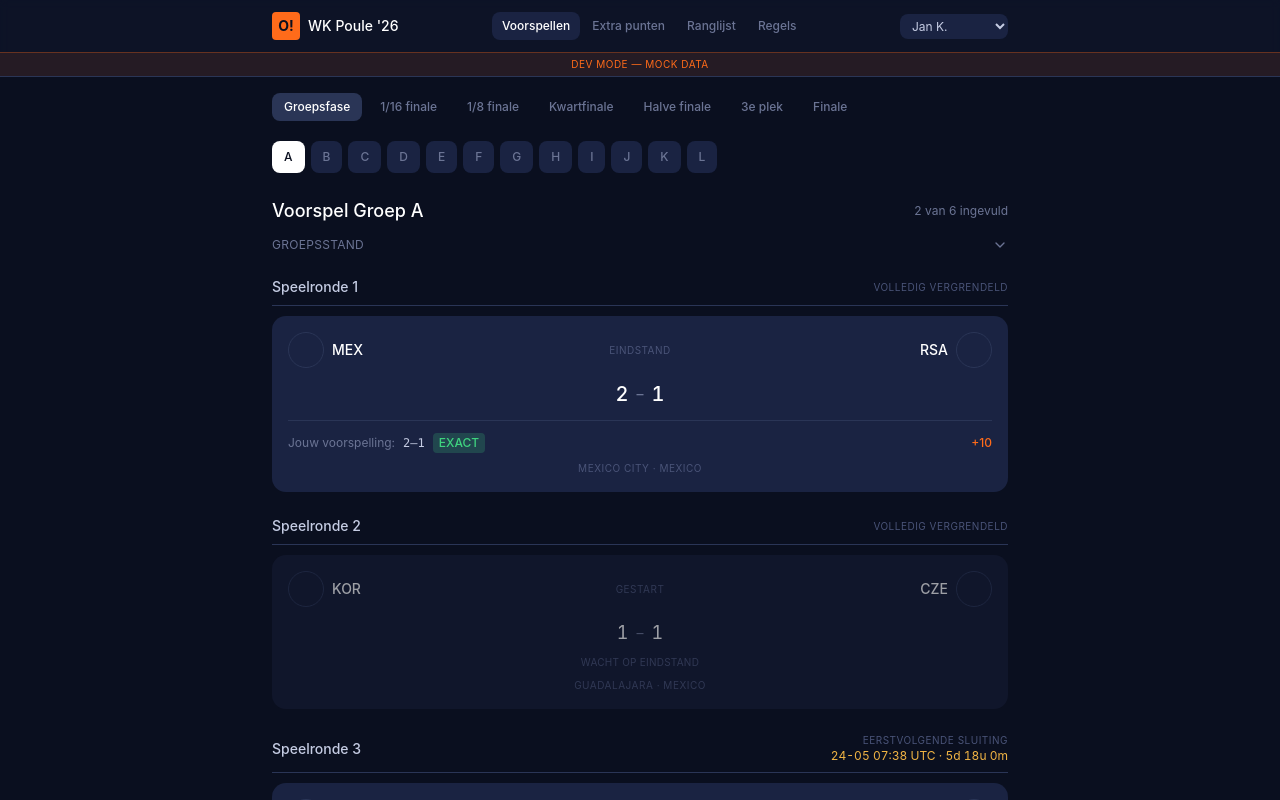
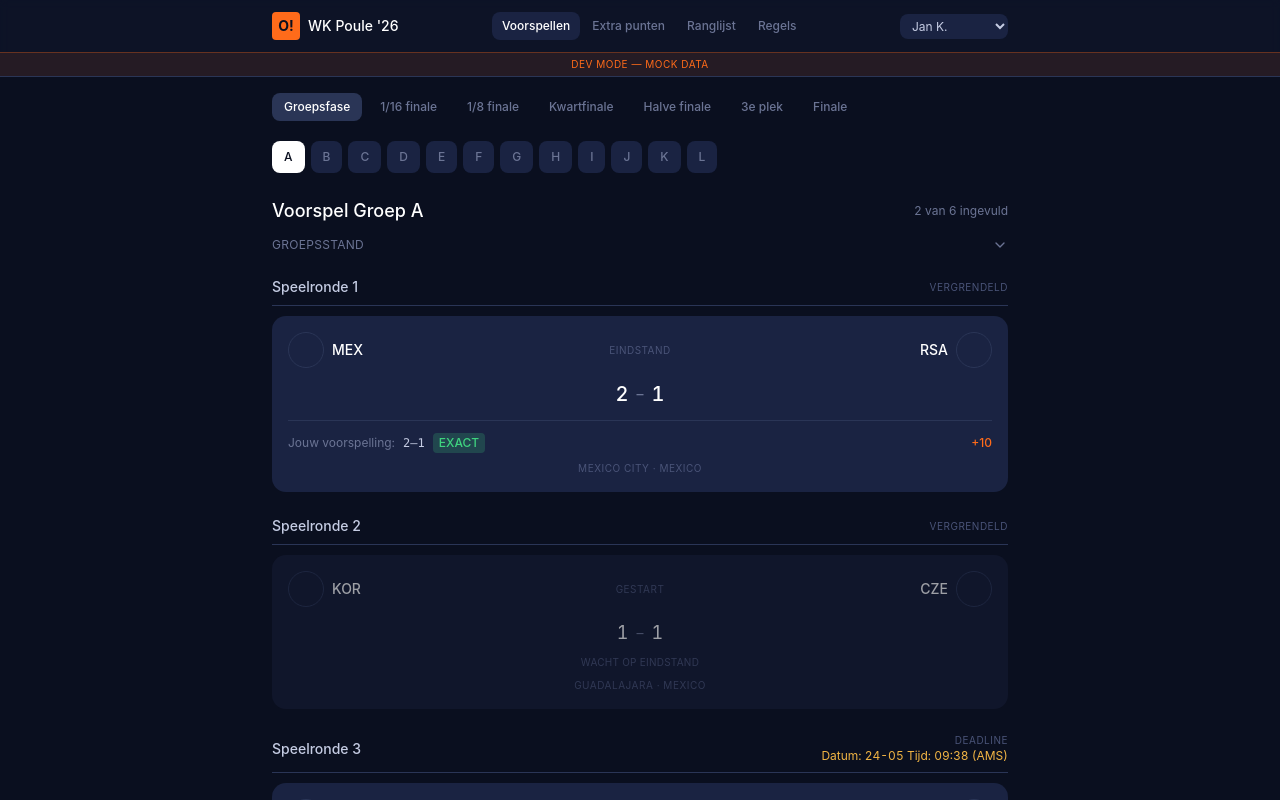
Before and after one commit to Guidoznl/OMG-WK-POULE-TEST, a Next.js app: page /predictions in a window 1280 px wide. Shown: the top 800 px of the page. Built offline with nearby package versions, Linux system fonts and the light colour scheme.

Commit message:
Refactor deadline handling and messaging
Updated the deadline messaging and added a new function for formatting deadlines in Amsterdam time.

```diff
--- a/app/predictions/page.tsx
+++ b/app/predictions/page.tsx
@@ -4,7 +4,6 @@ import { useEffect, useState, useMemo } from 'react'
 import { useRouter } from 'next/navigation'
 import { Match, Prediction, Stage, MatchdaySummary, CURRENT_TERMS_VERSION } from '@/lib/types'
 import { getDataProvider } from '@/lib/data-provider'
-import { formatDeadline, formatCountdownShort } from '@/lib/date-utils'
 import { TopNav } from '@/components/TopNav'
 import { MatchTile } from '@/components/MatchTile'
 import { GroupStandings } from '@/components/GroupStandings'
@@ -25,7 +24,6 @@ export default function PredictionsPage() {
       const provider = getDataProvider()
       const user = await provider.getCurrentUser()
       if (!user) { router.push('/login'); return }
-      // Force terms acceptance before anything else
       if (!user.accepted_terms_at || user.accepted_terms_version !== CURRENT_TERMS_VERSION) {
         router.push('/terms-accept')
         return
@@ -45,7 +43,6 @@ export default function PredictionsPage() {
     }
     load()
 
-    // Re-load every 60 seconds so lock-states update live
     const interval = setInterval(load, 60_000)
     return () => clearInterval(interval)
   }, [router])
@@ -58,14 +55,12 @@ export default function PredictionsPage() {
     if (activeStageId !== 1) setActiveGroup(null)
   }, [activeStageId, matches])
 
-  // Get matches relevant to the active selection, grouped by matchday
   const matchdayGroups = useMemo(() => {
     let visible = matches.filter(m => m.stage_id === activeStageId)
     if (activeStageId === 1 && activeGroup) {
       visible = visible.filter(m => m.group_label === activeGroup)
     }
     visible.sort((a, b) => new Date(a.kickoff_ams).getTime() - new Date(b.kickoff_ams).getTime())
-    // Group by matchday
     const map: Record<number, Match[]> = {}
     for (const m of visible) {
       if (!map[m.matchday]) map[m.matchday] = []
@@ -174,7 +169,9 @@ export default function PredictionsPage() {
             </p>
           ) : (
             matchdayGroups.map(mg => {
-              const summary = summaries.find(s => s.stage_id === activeStageId && s.matchday === mg.matchday)
+              // De deadline van een speelronde = lock_at van de eerste open
+              // wedstrijd. Door de nieuwe view is dat voor groepsfase
+              // automatisch dezelfde globale deadline voor alle wedstrijden.
               const nextLockAt = mg.matches
                 .filter(m => m.status === 'open')
                 .sort((a, b) => new Date(a.lock_at).getTime() - new Date(b.lock_at).getTime())[0]
@@ -209,7 +206,7 @@ export default function PredictionsPage() {
           <a href="/rules" className="text-ink-400 hover:text-ink-50 underline underline-offset-2">
             Bekijk volledige spelregels
           </a>
-          <p className="mt-2">Wedstrijden sluiten 2 uur vóór de aftrap. Inzendingen kunnen tot dan worden aangepast.</p>
+          <p className="mt-2">Voorspellingen sluiten bij de aftrap van de eerste wedstrijd van een speelronde.</p>
         </div>
       </main>
     </>
@@ -229,16 +226,31 @@ function MatchdayHeader({ stageId, matchday, nextLockAt, allLocked }: {
       <h3 className="text-ink-200 text-sm font-display font-medium">{label}</h3>
       {nextLockAt ? (
         <div className="text-right">
-          <div className="text-[10px] text-ink-500 tracking-wider uppercase">Eerstvolgende sluiting</div>
+          <div className="text-[10px] text-ink-500 tracking-wider uppercase">Deadline</div>
           <div className="text-xs text-accent-amber tabular-nums">
-            {formatDeadline(nextLockAt)} · {formatCountdownShort(nextLockAt)}
+            {formatDeadlineAms(nextLockAt)}
           </div>
         </div>
       ) : (
-        <span className="text-[10px] text-ink-500 tracking-wider uppercase">Volledig vergrendeld</span>
+        <span className="text-[10px] text-ink-500 tracking-wider uppercase">Vergrendeld</span>
       )}
     </div>
   )
+}
+
+// Formatteer als "Datum: 11-06  Tijd: 21:00 (AMS)"
+function formatDeadlineAms(iso: string): string {
+  const d = new Date(iso)
+  const fmt = new Intl.DateTimeFormat('nl-NL', {
+    timeZone: 'Europe/Amsterdam',
+    day: '2-digit', month: '2-digit',
+    hour: '2-digit', minute: '2-digit', hour12: false,
+  })
+  const parts = fmt.formatToParts(d)
+  const get = (t: string) => parts.find(p => p.type === t)?.value ?? ''
+  const date = `${get('day')}-${get('month')}`
+  const time = `${get('hour')}:${get('minute')}`
+  return `Datum: ${date}  Tijd: ${time} (AMS)`
 }
 
 function uniqueGroups(matches: Match[]): string[] {
```
